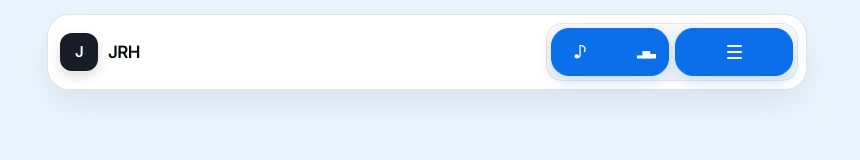
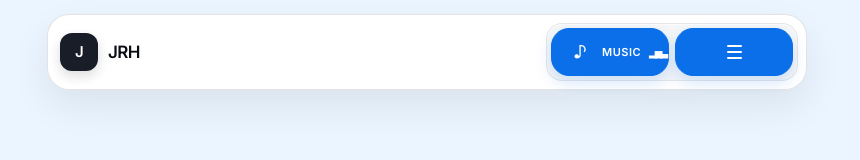
Before and after one commit to LionerHakim/JRHs, a React (Vite) app: page / in a window 1280 px wide. Shown: the top 160 px of the page, without its empty margins (213-1073 px from the left). Built offline with nearby package versions, Linux system fonts and the light colour scheme.

Commit message:
Synchronize navbar active state across devices

```diff
--- a/src/index.css
+++ b/src/index.css
@@ -2468,3 +2468,35 @@ button,.hero-pill,.ghost-pill,.project-link,.media-links a{
   outline:0 !important;
   transform:none !important;
 }
+
+/* Navbar active state — synchronized across all devices */
+.nav-action.is-open::after{
+  inset:-2px !important;
+  border:4px solid #f5c542 !important;
+  border-radius:inherit !important;
+  display:block !important;
+  pointer-events:none;
+  box-sizing:border-box;
+  z-index:20;
+}
+@media (max-width:640px){
+  .nav-action.is-open::after{
+    inset:-2px !important;
+    border:4px solid #f5c542 !important;
+    border-radius:inherit !important;
+  }
+}
+
+/* Music label — consistent across all devices */
+.music-toggle .nav-action-label{
+  display:block !important;
+  font-size:11px;
+  font-weight:700;
+  letter-spacing:.045em;
+  text-align:left;
+}
+.music-toggle .nav-action-meta,
+.menu-toggle .nav-action-label,
+.menu-toggle .nav-action-meta{
+  display:none !important;
+}
```
